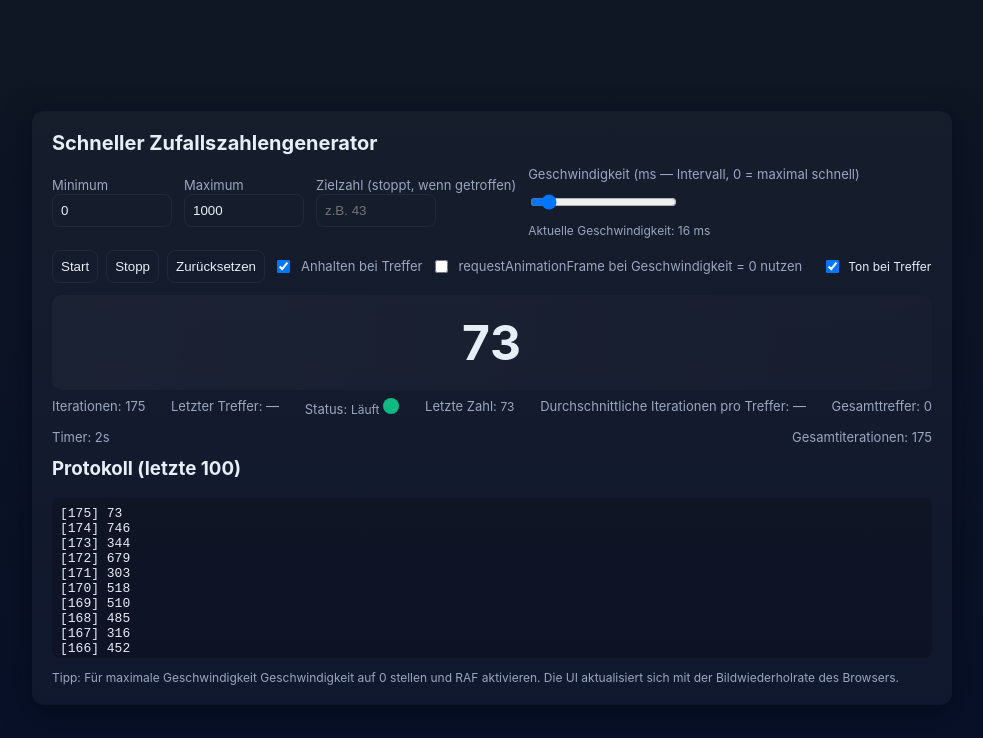
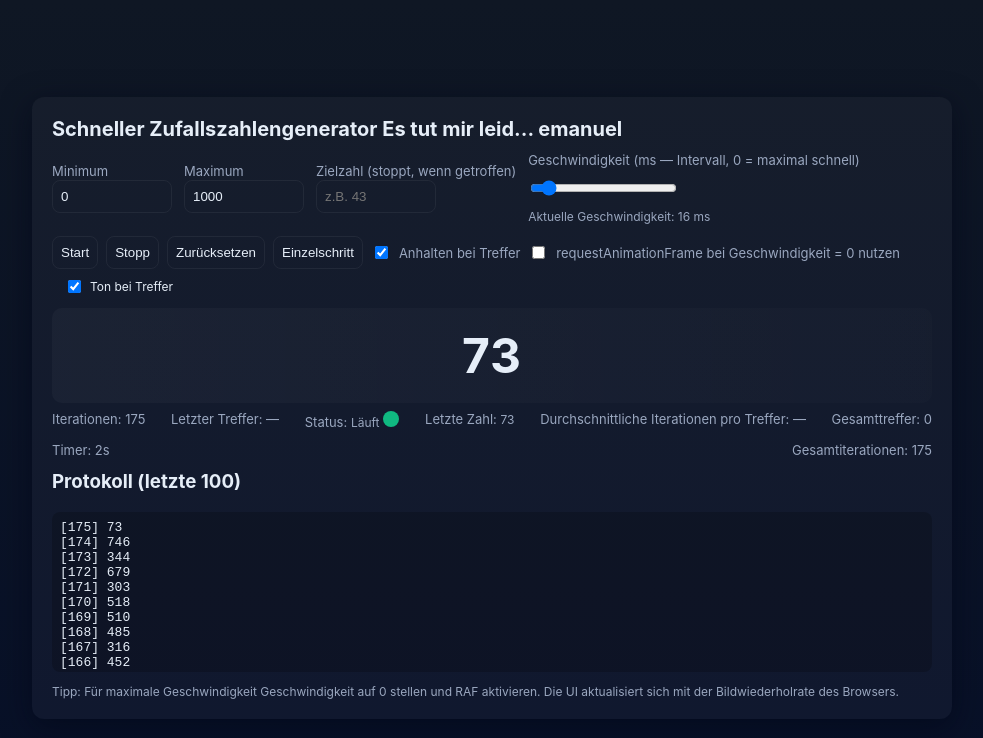
Before and after one commit to MatwiyPawsiukov/Generator, a plain HTML site: page index.html in a window 1280 px wide. Both pictures are taken after a click on the button "Start". Shown: the whole page, without its empty margins (148-1131 px from the left). Drawn offline with Linux system fonts and the light colour scheme.

Commit message:
Update index.html

```diff
--- a/index.html
+++ b/index.html
@@ -94,9 +94,7 @@
       transition:opacity 0.3s ease;
       z-index:1000;
     }
-    .hit-circle.show{
-      opacity:1;
-    }
+    .hit-circle.show{opacity:1;}
     .audio-control{
       display:flex;
       align-items:center;
@@ -107,8 +105,9 @@
   </style>
 </head>
 <body>
+
   <div class="card">
-    <h1>Schneller Zufallszahlengenerator</h1>
+    <h1>Schneller Zufallszahlengenerator Es tut mir leid... emanuel</h1>
     <div class="row">
       <div>
         <label>Minimum</label><br>
@@ -133,6 +132,7 @@
       <button id="startBtn">Start</button>
       <button id="stopBtn" disabled>Stopp</button>
       <button id="resetBtn">Zurücksetzen</button>
+      <button id="singleBtn">Einzelschritt</button>
       <label style="display:flex;align-items:center;gap:8px"><input id="stopOnMatch" type="checkbox" checked /> Anhalten bei Treffer</label>
       <label style="display:flex;align-items:center;gap:8px"><input id="useRAF" type="checkbox" /> requestAnimationFrame bei Geschwindigkeit = 0 nutzen</label>
       <div class="audio-control">
@@ -164,9 +164,9 @@
   <!-- Круг із галочкою -->
   <div class="hit-circle" id="hitCircle">✔</div>
 
-  <!-- Тут ви вставляєте свій звук -->
+  <!-- Ваш звук -->
   <audio id="hitSound">
-    <source src="./completion sound finallll.ogg" type="audio/mpeg">
+    <source src="dein_sound.mp3" type="audio/mpeg">
   </audio>
 
 <script>
@@ -179,6 +179,7 @@
   const startBtn = document.getElementById('startBtn')
   const stopBtn = document.getElementById('stopBtn')
   const resetBtn = document.getElementById('resetBtn')
+  const singleBtn = document.getElementById('singleBtn')
   const stopOnMatch = document.getElementById('stopOnMatch')
   const useRAF = document.getElementById('useRAF')
   const soundToggle = document.getElementById('soundToggle')
@@ -241,9 +242,9 @@
   }
 
   function updateUI(current) {
-    display.textContent = current
+    display.textContent = current ?? '—'
     countEl.textContent = iterations
-    lastEl.textContent = current
+    lastEl.textContent = current ?? '—'
     statusEl.textContent = running ? 'Läuft' : 'Gestoppt'
     statusBtn.classList.toggle('running', running)
     if(lastMatch !== null) lastMatchEl.innerHTML = '<span class="found">'+lastMatch+'</span>'
@@ -273,7 +274,7 @@
       log(`>>> TREFFER! Zahl ${n} gefunden nach ${iterations} Iterationen.`, 'found')
       showHitCircle()
       updateUI(n)
-      if(stopOnMatch.checked) stop()
+      if(stopOnMatch.checked && running) stop()
       iterations = 0
       return true
     }
@@ -308,9 +309,7 @@
       }
       rafId = requestAnimationFrame(rafLoop)
     } else {
-      intervalId = setInterval(() => {
-        tickOnce()
-      }, Math.max(0, Number(speedInput.value)))
+      intervalId = setInterval(() => { tickOnce() }, Math.max(0, Number(speedInput.value)))
     }
     updateUI(lastEl.textContent)
   }
@@ -347,12 +346,12 @@
   startBtn.addEventListener('click', start)
   stopBtn.addEventListener('click', stop)
   resetBtn.addEventListener('click', reset)
+  singleBtn.addEventListener('click', () => tickOnce())
 
   window.addEventListener('keydown', (e) => {
     if(e.code === 'Space') { e.preventDefault(); running ? stop() : start() }
     if(e.key.toLowerCase() === 'r') { reset() }
   })
-
 })();
 </script>
 </body>
```
